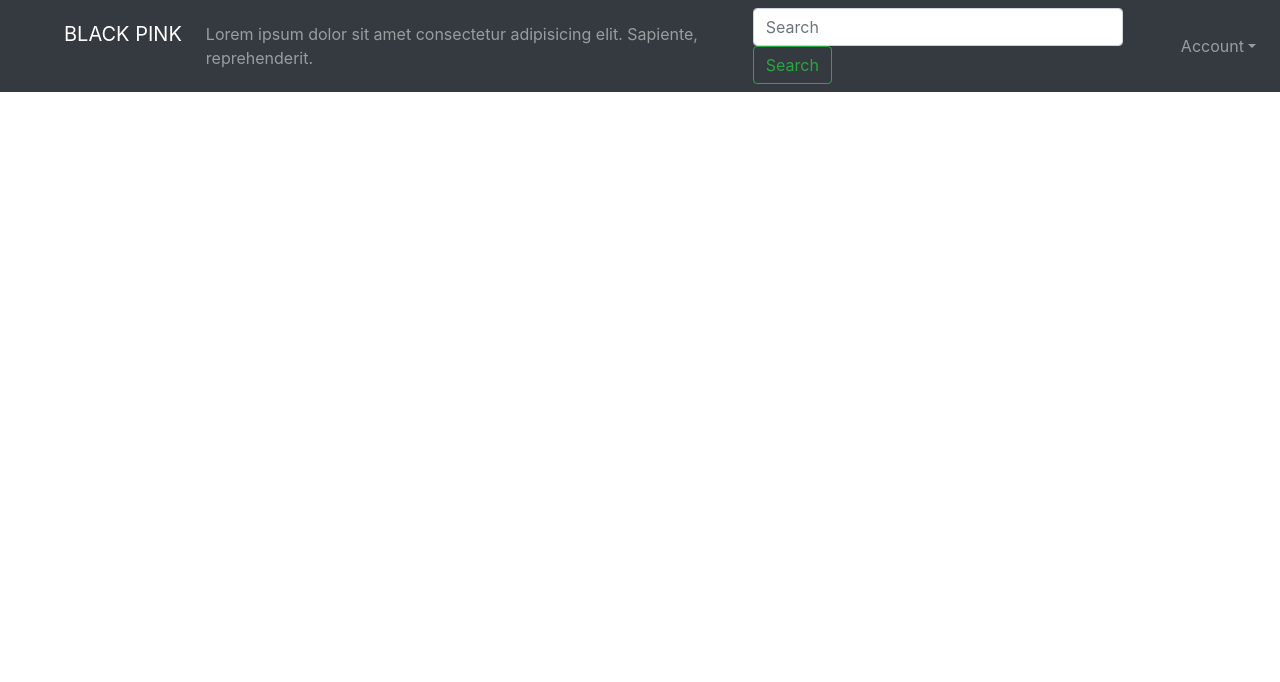
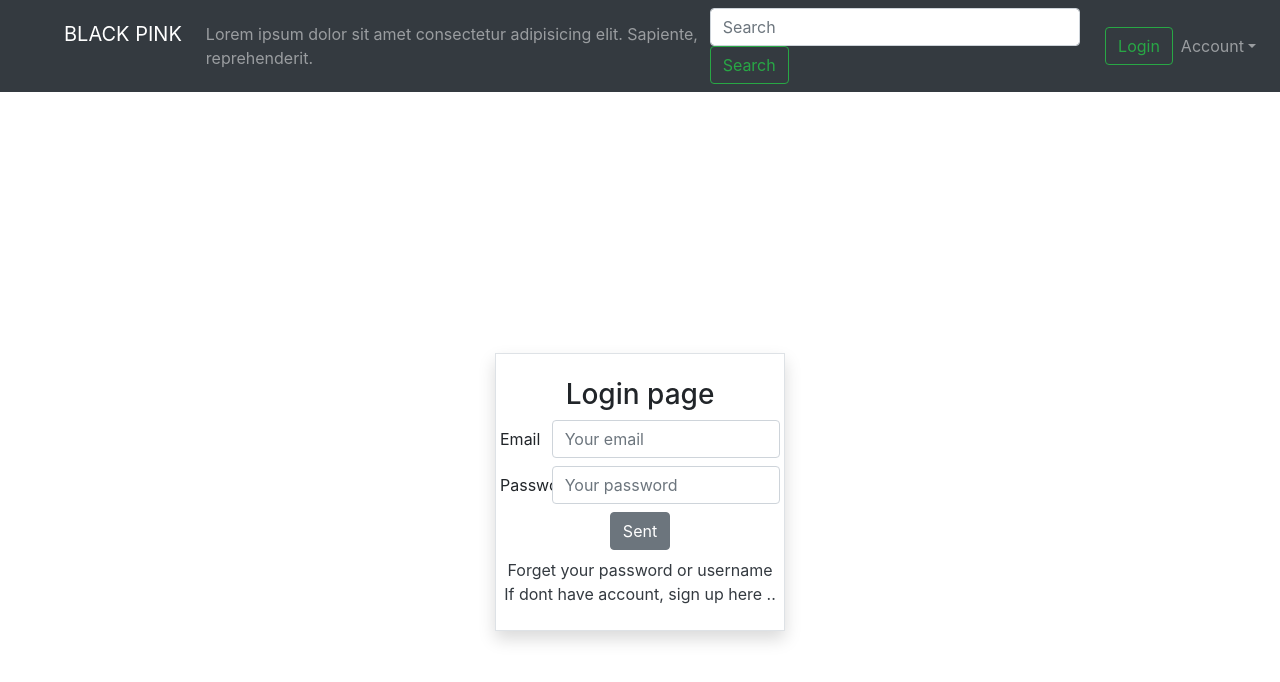
Before and after one commit to 1000Roses/blackpink_frontend, a Vue app: page /login in a window 1280 px wide. Shown: the top 682 px of the page. Built offline with nearby package versions, Linux system fonts and the light colour scheme.

Commit message:
add login UI

```diff
--- a/src/core/components/Header.vue
+++ b/src/core/components/Header.vue
@@ -14,6 +14,11 @@
                 <b-form-input class="mr-sm-2" placeholder="Search"></b-form-input>
                 <b-button variant="outline-success" class="my-2 my-sm-0" type="submit">Search</b-button>
             </b-nav-form>
+
+            <b-button variant="dark" class='border-success'>
+                <router-link to='login' class= 'text-success'> Login </router-link>
+
+                </b-button>
 
             <b-navbar-nav>
                 <b-nav-item-dropdown text="Account">
--- a/src/main.js
+++ b/src/main.js
@@ -1,5 +1,6 @@
 import Vue from 'vue'
 import App from './App.vue'
+import Login from './user/components/Login'
 import VueRouter from 'vue-router'
 import { BootstrapVue, IconsPlugin } from 'bootstrap-vue'
 
@@ -19,7 +20,8 @@ Vue.config.productionTip = false
 
 import Home from './home/components/Home.vue'
 const routes = [
-  { path: '', component: Home }
+  { path: '', component: Home },
+  { path: '/login', component: Login}
 ]
 
 const router = new VueRouter({
--- /dev/null
+++ b/src/user/components/Login.vue
@@ -0,0 +1,60 @@
+<template>
+    <b-container class="w-25 d-flex" style='height:100vh'>
+        <b-form @submit.prevent="submit" class="align-self-center w-100 border shadow px-1 py-4">
+
+            <p class='text-center h3'>Login page</p>
+
+
+            <b-row class='mb-2'>
+                <b-col cols=2 class="align-self-center">Email</b-col>
+                <b-col cols=10>
+                    <b-form-input
+                        type="email"
+                        placeholder="Your email"
+                        required
+                        v-model="form.email"
+                    >
+                    </b-form-input>
+                </b-col>
+
+            </b-row>
+            <b-row class='mb-2'>
+                <b-col cols=2 class="align-self-center">Password</b-col>
+                <b-col cols=10>
+                    <b-form-input
+                        type="password"
+                        placeholder="Your password"
+                        required
+                        v-model="form.password"
+                    >
+                    </b-form-input>
+                </b-col>
+            </b-row>
+            <b-row class='mb-2'>
+                <b-button type='submit' class='m-auto'>Sent</b-button>
+            </b-row>
+
+
+            <a href="" class='d-flex justify-content-center text-dark'>
+                Forget your password or username
+            </a>
+            <a href="" class='d-flex justify-content-center text-dark'>
+                If dont have account, sign up here ..
+            </a>
+
+        </b-form>
+    </b-container>
+</template>
+
+<script>
+export default {
+    data(){
+        return {
+            form : {
+                email : "",
+                password : ""
+            }
+        }
+    }
+}
+</script>
```
